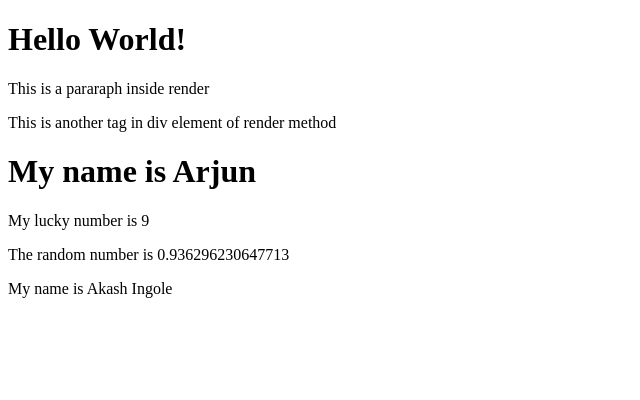
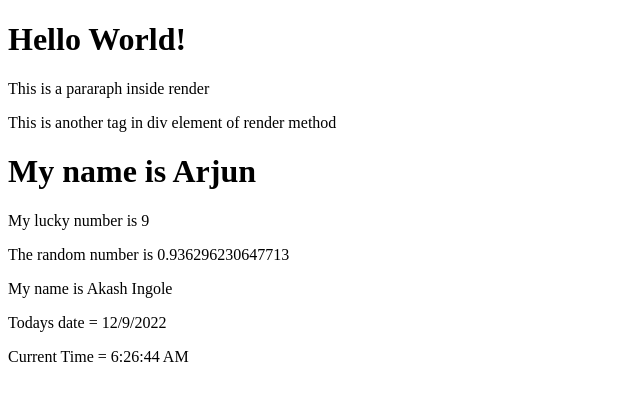
Before and after one commit to AkashIngole/react-codesandbox-helloworld, a React (Create React App) app: page / in a window 1280 px wide. Shown: the top 400 px of the page, without its empty margins (0-640 px from the left). Built offline with nearby package versions, Linux system fonts and the light colour scheme.

Commit message:
Using Date and Time in JS

```diff
--- a/src/index.js
+++ b/src/index.js
@@ -5,6 +5,9 @@ const name = "Arjun";
 
 const fname = "Akash";
 const lname = "Ingole";
+
+const todaysDate = new Date().toLocaleDateString();
+const currentTime = new Date().toLocaleTimeString();
 
 console.log("Using template literals...");
 console.log(`My name is ${name}`);
@@ -18,6 +21,8 @@ ReactDOM.render(
     <p>My lucky number is {5 + 4} </p>
     <p>The random number is {Math.random()}</p>
     <p>{`My name is ${fname} ${lname}`}</p>
+    <p>Todays date = {todaysDate}</p>
+    <p>Current Time = {currentTime}</p>
   </>,
   document.getElementById("root")
 );
```
